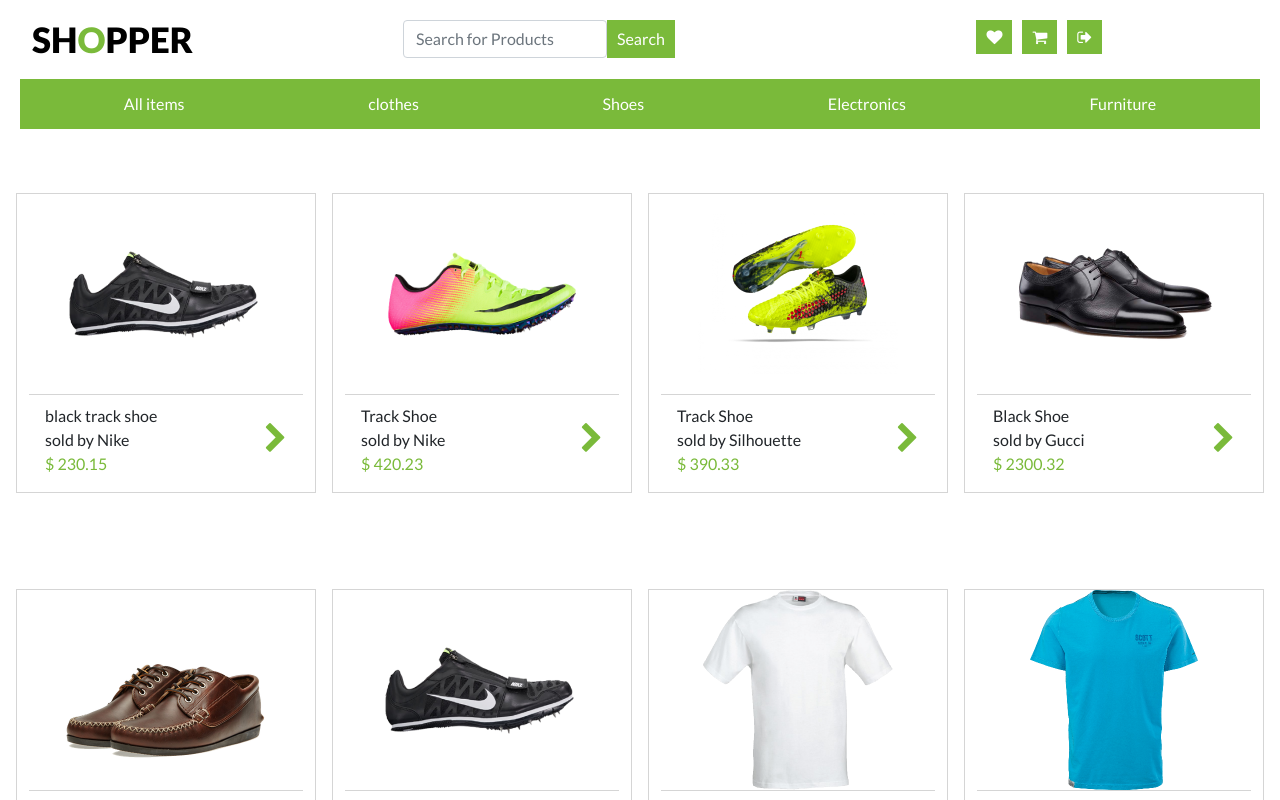
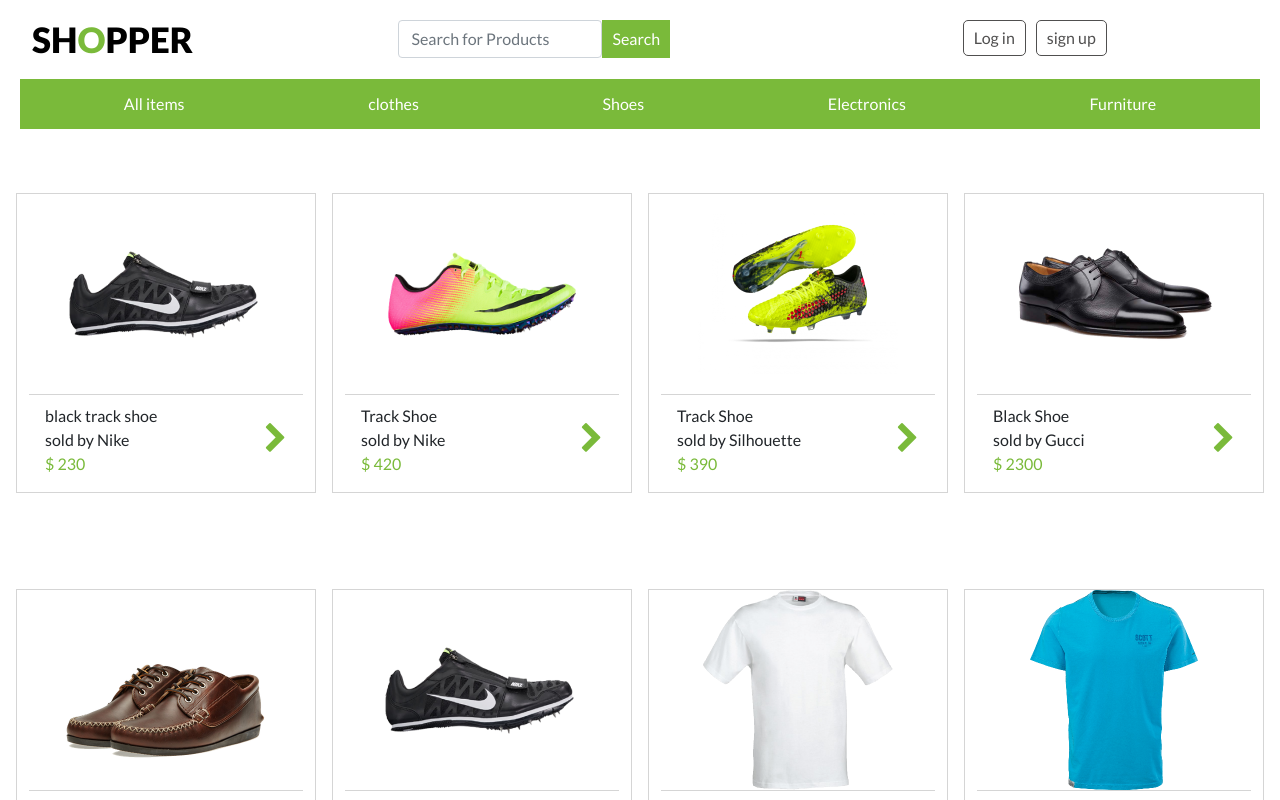
Before and after one commit to abdelaziz123456/shopper-marketplace, a React (Create React App) app: page / in a window 1280 px wide. Shown: the top 800 px of the page. Built offline with nearby package versions, Linux system fonts and the light colour scheme.

Commit message:
add Cart component and its functionality

```diff
--- a/package.json
+++ b/package.json
@@ -11,9 +11,11 @@
     "node-sass": "^6.0.1",
     "react": "^17.0.2",
     "react-dom": "^17.0.2",
+    "react-redux": "^7.2.6",
     "react-router-dom": "^6.2.1",
     "react-scripts": "4.0.3",
     "reactstrap": "^9.0.1",
+    "redux": "^4.1.2",
     "web-vitals": "^1.1.2"
   },
   "scripts": {
--- /dev/null
+++ b/src/Actions/index.js
@@ -0,0 +1,38 @@
+import { ADD_ITEM,DELETE_ITEM,CLEAR_ITEMS } from "./types";
+
+
+
+//actions creators
+
+
+export const add_item=(item)=>{
+    const action={
+        type:ADD_ITEM,
+        item
+    }
+
+
+    return  action
+}
+
+
+
+export const delete_item=(id)=>{
+    const action={
+        type:DELETE_ITEM,
+        id
+    }
+
+    return action
+
+}
+
+
+
+export const clear_items=()=>{
+    const action={
+        type:CLEAR_ITEMS
+    }
+
+    return action
+}
--- /dev/null
+++ b/src/Actions/types.js
@@ -0,0 +1,5 @@
+export const ADD_ITEM="ADD_ITEM";
+
+export const DELETE_ITEM="ADD_ITEM";
+
+export const CLEAR_ITEMS="ADD_ITEM";
--- a/src/App.js
+++ b/src/App.js
@@ -6,6 +6,7 @@
   Route
 } from "react-router-dom";
 import './App.scss';
+import Cart from "./components/Cart";
 import FavItems from "./components/FavItems";
 import Footer from './components/Footer';
 import Header from './components/Header';
@@ -19,7 +20,7 @@
 
   //Login setter
 
-  const [login,setLogin]=useState(true);
+  const [login,setLogin]=useState(false);
 
 
 
@@ -56,7 +57,7 @@
 
      <Route path="/shopper-marketplace" element={<MainContent category={category}/>}  />
 
-     <Route path="/login" element={<LogIn/>}  />
+     <Route path="/login" element={<LogIn  setLogin={setLogin}/>}  />
 
      <Route path="/signup" element={<SignUp/>}  />
 
@@ -66,7 +67,7 @@
 
      <Route path="/favitems" element={<FavItems favList={favList} setFavList={setFavList}/>}  />
 
-
+      <Route path='/cart' element={<Cart  />} />
 
 
      </Routes>
--- a/src/Data/index.js
+++ b/src/Data/index.js
@@ -3,7 +3,7 @@
 {
     id:1,
     name:'black track shoe',
-    price:230.15,
+    price:230,
     availableNumber:9,
     category:'shoes',
     seller:'Nike',
@@ -13,7 +13,7 @@
 {
     id:2,
     name:'Track Shoe',
-    price:420.23,
+    price:420,
     availableNumber:4,
     category:'shoes',
     seller:'Nike',
@@ -23,7 +23,7 @@
 {
     id:3,
     name:'Track Shoe',
-    price:390.33,
+    price:390,
     availableNumber:5,
     category:'shoes',
     seller:'Silhouette',
@@ -33,7 +33,7 @@
 {
     id:4,
     name:'Black Shoe',
-    price:2300.32,
+    price:2300,
     availableNumber:8,
     category:'shoes',
     seller:'Gucci',
@@ -43,7 +43,7 @@
 {
     id:5,
     name:'Brown shoes',
-    price:140.43,
+    price:140,
     availableNumber:14,
     category:'shoes',
     seller:'Gucci',
@@ -53,7 +53,7 @@
 {
     id:6,
     name:'black track shoe',
-    price:546.66,
+    price:546,
     availableNumber:12,
     category:'shoes',
     seller:'Nike',
@@ -63,7 +63,7 @@
 {
     id:7,
     name:'white t-shirt',
-    price:884.54,
+    price:884,
     availableNumber:5,
     category:'clothes',
     seller:'scott',
@@ -73,7 +73,7 @@
 {
     id:8,
     name:'blue t-shirt',
-    price:765.54,
+    price:765,
     availableNumber:3,
     category:'clothes',
     seller:'scott',
@@ -83,7 +83,7 @@
 {
     id:9,
     name:'black t-shirt',
-    price:666.5,
+    price:666,
     availableNumber:20,
     category:'clothes',
     seller:'scott',
@@ -93,7 +93,7 @@
 {
     id:10,
     name:'jeans',
-    price:657.54,
+    price:657,
     availableNumber:13,
     category:'clothes',
     seller:'sunny',
@@ -103,7 +103,7 @@
 {
     id:11,
     name:'blue shirt',
-    price:323.44,
+    price:323,
     availableNumber:4,
     category:'clothes',
     seller:'sunny',
@@ -113,7 +113,7 @@
 {
     id:12,
     name:'squared shirt',
-    price:656.54,
+    price:656,
     availableNumber:7,
     category:'clothes',
     seller:'sunny',
@@ -123,7 +123,7 @@
 {
     id:13,
     name:'gaming computer',
-    price:1200.43,
+    price:1200,
     availableNumber:4,
     category:'electronics',
     seller:'MSI',
@@ -133,7 +133,7 @@
 {
     id:14,
     name:'apple computer',
-    price:545.54,
+    price:545,
     availableNumber:6,
     category:'electronics',
     seller:'Apple',
@@ -143,7 +143,7 @@
 {
     id:15,
     name:'samsung mobile',
-    price:997.65,
+    price:997,
     availableNumber:11,
     category:'electronics',
     seller:'samsung',
@@ -153,7 +153,7 @@
 {
     id:16,
     name:'iphone 7',
-    price:657.54,
+    price:657,
     availableNumber:15,
     category:'electronics',
     seller:'apple',
@@ -163,7 +163,7 @@
 {
     id:17,
     name:'apple laptop',
-    price:765.65,
+    price:765,
     availableNumber:12,
     category:'electronics',
     seller:'apple',
@@ -173,7 +173,7 @@
 {
     id:18,
     name:'wireless headphones',
-    price:656.65,
+    price:656,
     availableNumber:3,
     category:'electronics',
     seller:'logitec',
@@ -183,7 +183,7 @@
 {
     id:19,
     name:'brown sofa',
-    price:240.43,
+    price:240,
     availableNumber:22,
     category:'furniture',
     seller:'ikea',
@@ -193,7 +193,7 @@
 {
     id:20,
     name:'red sofa',
-    price:439.43,
+    price:439,
     availableNumber:14,
     category:'furniture',
     seller:'ikea',
@@ -203,7 +203,7 @@
 {
     id:21,
     name:'metal table',
-    price:543.43,
+    price:543,
     availableNumber:4,
     category:'furniture',
     seller:'ikea',
@@ -213,7 +213,7 @@
 {
     id:22,
     name:'wooden table',
-    price:1300.32,
+    price:1300,
     availableNumber:9,
     category:'furniture',
     seller:'ikea',
@@ -223,7 +223,7 @@
 {
     id:23,
     name:'arm chair',
-    price:545.43,
+    price:545,
     availableNumber:10,
     category:'furniture',
     seller:'ikea',
@@ -233,7 +233,7 @@
 {
     id:24,
     name:'office chair',
-    price:543.43,
+    price:543,
     availableNumber:11,
     category:'furniture',
     seller:'ikea',
@@ -243,7 +243,7 @@
 {
     id:25,
     name:'Dock shoe',
-    price:230.15,
+    price:230,
     availableNumber:12,
     category:'shoes',
     seller:'Nike',
@@ -253,7 +253,7 @@
 {
     id:26,
     name:'Addidas shoe',
-    price:420.23,
+    price:420,
     availableNumber:4,
     category:'shoes',
     seller:'Nike',
@@ -263,7 +263,7 @@
 {
     id:27,
     name:'Track Shoe',
-    price:390.33,
+    price:390,
     availableNumber:5,
     category:'shoes',
     seller:'Silhouette',
@@ -273,7 +273,7 @@
 {
     id:28,
     name:'Black Shoe',
-    price:2300.32,
+    price:2300,
     availableNumber:6,
     category:'shoes',
     seller:'Gucci',
@@ -283,7 +283,7 @@
 {
     id:29,
     name:'Brown shoes',
-    price:140.43,
+    price:140,
     availableNumber:7,
     category:'shoes',
     seller:'Gucci',
@@ -293,7 +293,7 @@
 {
     id:30,
     name:'black track shoe',
-    price:546.66,
+    price:546,
     availableNumber:8,
     category:'shoes',
     seller:'Nike',
@@ -303,7 +303,7 @@
 {
     id:31,
     name:'white t-shirt',
-    price:884.54,
+    price:884,
     availableNumber:9,
     category:'clothes',
     seller:'scott',
@@ -313,7 +313,7 @@
 {
     id:32,
     name:'blue t-shirt',
-    price:765.54,
+    price:765,
     availableNumber:10,
     category:'clothes',
     seller:'scott',
@@ -323,7 +323,7 @@
 {
     id:33,
     name:'black t-shirt',
-    price:666.5,
+    price:666,
     availableNumber:11,
     category:'clothes',
     seller:'scott',
@@ -333,7 +333,7 @@
 {
     id:34,
     name:'jeans',
-    price:657.54,
+    price:657,
     availableNumber:12,
     category:'clothes',
     seller:'sunny',
@@ -343,7 +343,7 @@
 {
     id:35,
     name:'blue shirt',
-    price:323.44,
+    price:323,
     availableNumber:13,
     category:'clothes',
     seller:'sunny',
@@ -353,7 +353,7 @@
 {
     id:36,
     name:'squared shirt',
-    price:656.54,
+    price:656,
     availableNumber:14,
     category:'clothes',
     seller:'sunny',
@@ -363,7 +363,7 @@
 {
     id:37,
     name:'gaming computer',
-    price:1200.43,
+    price:1200,
     availableNumber:15,
     category:'electronics',
     seller:'MSI',
@@ -373,7 +373,7 @@
 {
     id:38,
     name:'apple computer',
-    price:545.54,
+    price:545,
     availableNumber:16,
     category:'electronics',
     seller:'Apple',
@@ -383,7 +383,7 @@
 {
     id:39,
     name:'samsung mobile',
-    price:997.65,
+    price:997,
     availableNumber:4,
     category:'electronics',
     seller:'samsung',
@@ -393,7 +393,7 @@
 {
     id:40,
     name:'iphone 7',
-    price:657.54,
+    price:657,
     availableNumber:6,
     category:'electronics',
     seller:'apple',
@@ -403,7 +403,7 @@
 {
     id:41,
     name:'apple laptop',
-    price:765.65,
+    price:765,
     availableNumber:7,
     category:'electronics',
     seller:'apple',
@@ -413,7 +413,7 @@
 {
     id:42,
     name:'wireless headphones',
-    price:656.65,
+    price:656,
     availableNumber:8,
     category:'electronics',
     seller:'logitec',
@@ -423,7 +423,7 @@
 {
     id:43,
     name:'brown sofa',
-    price:543.43,
+    price:543,
     availableNumber:9,
     category:'furniture',
     seller:'ikea',
@@ -433,7 +433,7 @@
 {
     id:44,
     name:'red sofa',
-    price:654.54,
+    price:654,
     availableNumber:10,
     category:'furniture',
     seller:'ikea',
@@ -443,7 +443,7 @@
 {
     id:45,
     name:'metal table',
-    price:545.65,
+    price:545,
     availableNumber:11,
     category:'furniture',
     seller:'ikea',
@@ -463,7 +463,7 @@
 {
     id:47,
     name:'arm chair',
-    price:323.32,
+    price:323,
     availableNumber:13,
     category:'furniture',
     seller:'ikea',
@@ -473,7 +473,7 @@
 {
     id:48,
     name:'office chair',
-    price:434.54,
+    price:434,
     availableNumber:14,
     category:'furniture',
     seller:'ikea',
--- /dev/null
+++ b/src/Reducer/rootReducer.js
@@ -0,0 +1,44 @@
+
+import { ADD_ITEM,DELETE_ITEM,CLEAR_ITEMS } from "../Actions/types";
+
+
+
+
+const  CartItems=(state=[],action)=>{
+
+    let items=[];
+
+    if(action.type===ADD_ITEM){
+        items=[...state,action.item] ;
+
+        return items
+
+    }
+
+
+
+    else if(action.type===DELETE_ITEM){
+
+        items=state.filter((item)=>
+        item.id!==action.id
+    )
+    return items
+    }
+
+
+    else if(action.type===CLEAR_ITEMS){
+        items=[];
+        return items
+    }
+
+
+
+    else {
+        return state
+    }
+
+
+}
+
+
+export default CartItems
--- /dev/null
+++ b/src/components/Cart/index.js
@@ -0,0 +1,90 @@
+import React, { useState } from 'react';
+import {delete_item} from '../../Actions'
+import './index.scss';
+import { useDispatch,useSelector } from 'react-redux';
+
+
+
+
+export default function Cart() {
+
+
+
+    //all items from cart
+
+
+    const dispatch=useDispatch();
+
+    const  deleteHandler=(id)=>{
+        console.log(id);
+      dispatch(delete_item(id))
+    }
+
+
+    let items=useSelector(state=>state)
+
+    return (
+
+        <div className='cart'>
+
+
+            {items.length ?
+            <>
+           <h3>Your Product List</h3>
+            <table className='table'>
+            <thead>
+                <tr>
+                    <th>#</th>
+                    <th>Name</th>
+                    <th>number</th>
+                    <th>Price</th>
+                    <th>Delete</th>
+                </tr>
+            </thead>
+            <tbody>
+                {
+
+
+                items.map(item=>
+
+                (
+
+                    <tr>
+                        <td>{item.id}</td>
+                        <td>{item.name}</td>
+                        <td>{item.number}</td>
+                        <td>{item.price}</td>
+                        <td><button className="btn" onClick={()=>{
+                            deleteHandler(item.id)
+                        }}>
+                        <i className="fa fa-minus-circle " aria-hidden="true"></i>
+
+                            </button></td>
+                    </tr>
+                ))
+                }
+
+            </tbody>
+
+        </table>
+         <br />
+
+
+
+
+
+
+
+
+
+        </> :
+
+
+        <h3 className='text-center'>Your Product List is Empty</h3> }
+
+
+
+
+        </div>
+    )
+}
--- /dev/null
+++ b/src/components/Cart/index.scss
@@ -0,0 +1,8 @@
+.cart{
+    .btn{
+        padding: 0;
+        i{
+        color: red;
+    }
+}
+}
--- a/src/components/Header/index.js
+++ b/src/components/Header/index.js
@@ -74,7 +74,7 @@
 
 
           <NavbarBrand >
-            <Link to="/shopper-marketplace"  >
+            <Link to="/shopper-marketplace" onClick={()=>{props.setCategory('all')}}  >
             <p className='nav-brand'>
               SH<span>O</span>PPER
               </p>
@@ -113,7 +113,7 @@
                   </button>
                   </Link>
 
-                  <Link to="/login" style={{ textDecoration: 'none' }} >
+                  <Link to="/cart" style={{ textDecoration: 'none' }} >
                     <button className="btn-main nav-item">
                     <i class="fa fa-shopping-cart" ></i>
 
--- a/src/components/LogIn/index.js
+++ b/src/components/LogIn/index.js
@@ -1,10 +1,50 @@
-import {Link} from 'react-router-dom';
+import {Link, useNavigate} from 'react-router-dom';
 import React from 'react'
 import './index.scss';
 
-export default function LogIn() {
+import {
+
+     Modal,
+      ModalBody,
+      Button
+     } from 'reactstrap';
+
+export default function LogIn(props) {
+
+
+
+    // redirect hook
+
+    const navigate=useNavigate();
+
+
+
+    // modal handler
+
+    const [modal, setModal] = React.useState(false);
+
+   const toggle = () => setModal(!modal);
+
+
+    // login hamdler
+
+    const  loginHandler=(e)=>{
+        e.preventDefault();
+        props.setLogin(true);
+        toggle();
+    }
+
+
+    //redirect handler
+
+    const redirectHandler=()=>{
+        toggle();
+        navigate('/shopper-marketplace')
+
+    }
+
     return (
-        <div className='form '>
+        <form className='form ' onSubmit={loginHandler}>
                <div className="main-div ">
 
 
@@ -14,11 +54,15 @@
 
 
 
+
+
+
+
                     {/* Login section start */}
 
-                   <input className='form-control my-2  ' type="text" placeholder='Username/Email ' />
+                   <input className='form-control my-2  ' type="email" placeholder='Email '  required />
 
-                   <input className='form-control my-2 ' type="password" placeholder='Password' />
+                   <input className='form-control my-2 ' type="password" placeholder='Password' required />
 
 
                    <div className="d-flex justify-content-between w-100 my-3">
@@ -32,7 +76,7 @@
 
                    </div>
 
-                   <button className="btn-main px-3 py-2 mb-3">
+                   <button className="btn-main px-3 py-2 mb-3" type='submit'>
                        Log in
                    </button>
 
@@ -111,7 +155,43 @@
                {/* register section end */}
 
 
+
+
+
+
+                  {/* logout modal start  */}
+
+        <Modal isOpen={modal}
+                toggle={toggle} centered
+                >
+                <ModalBody className='m-4'>
+                  <h5 className='text-success text-center'> Logged in successfully</h5>
+
+
+
+                    <div className='d-flex justify-content-center mt-5'>
+
+
+
+
+
+                      <Button onClick={redirectHandler}>
+                        Ok
+                      </Button>
+                    </div>
+                </ModalBody>
+
+            </Modal>
+
+    {/* logout modal end  */}
+
+
+
+
+
+
+
                </div>
-        </div>
+        </form>
     )
 }
--- a/src/components/ProductDetails/index.js
+++ b/src/components/ProductDetails/index.js
@@ -5,7 +5,21 @@
 import {items} from '../../Data';
 import Description from '../Description';
 
+import {add_item} from '../../Actions'
+
+import {
+   Modal,
+    ModalBody,
+    Button
+   } from 'reactstrap';
+
+   import { useDispatch ,useSelector} from 'react-redux';
+
+
 export default function ProductDetails(props) {
+
+
+
 
 //useHistory hook to redirect the user to favourite page
 
@@ -19,14 +33,65 @@
 let product=items.find(item=>item.id==params.id) ;
 
 
+
+//add item to cart
+const dispatch = useDispatch();
+const cartItems=useSelector(state=>state)
+
+const addToCart=()=>{
+
+   dispatch(add_item({id:cartItems.length+1,name:product.name,number:num,price:product.price*num}));
+
+   navigate('/cart');
+
+}
+
+
+
+
+// add item to favourite list
+
 let favList=props.favList;
 let setFavList=props.setFavList;
 const favouriteHandler=()=>{
+
   setFavList([...favList,{...product}]);
   navigate('/favitems')
 }
 
 
+
+//modal
+
+const [modal, setModal] = React.useState(false);
+
+const toggle = () => setModal(!modal);
+
+
+
+
+// ask user to login first before add to favourite
+
+const loginToFav=()=>{
+  if(props.login){
+
+    favouriteHandler()
+
+  }else{
+    toggle();
+  }
+}
+
+
+// ask user to login first before add to cart
+
+const loginToCart=()=>{
+  if(props.login){
+    addToCart()
+  }else{
+    toggle()
+  }
+}
 
 
 // item number state
@@ -125,7 +190,7 @@
                     <i className="fa fa-star"></i>
                 </div>
 
-                <button className="btn-main my-3">
+                <button className="btn-main my-3" onClick={loginToCart}>
                     Add To Cart
                 </button>
 
@@ -142,7 +207,7 @@
                     -
                   </button>
                 </div>
-                <button className="btn-main my-3" onClick={favouriteHandler}>
+                <button className="btn-main my-3" onClick={loginToFav}>
                 <i className="fa fa-heart" ></i>
                 </button>
          </div>
@@ -163,6 +228,54 @@
     {/* desc & reviews end */}
 
           <hr />
+
+
+
+
+
+
+
+        {/* logout modal start  */}
+
+        <Modal isOpen={modal}
+                toggle={toggle} centered
+                >
+                <ModalBody className='m-4'>
+                  <h5 className='text-center'>you should log in first</h5>
+
+
+
+                    <div className='d-flex justify-content-center mt-5'>
+
+
+
+
+
+                      <Button onClick={()=>{
+                        toggle();
+                        navigate('/login')
+                      }}>
+                        Go to Login Page
+                      </Button>
+                    </div>
+                </ModalBody>
+
+            </Modal>
+
+    {/* logout modal end  */}
+
+
+
+
+
+
+
+
+
+
+
+
+
         </div>
 
 
--- a/src/index.js
+++ b/src/index.js
@@ -3,11 +3,17 @@
 import './index.scss';
 import App from './App';
 import 'font-awesome/css/font-awesome.min.css'
-import 'bootstrap/dist/css/bootstrap.min.css'
+import 'bootstrap/dist/css/bootstrap.min.css';
+import { createStore } from 'redux';
+import CartItems from './Reducer/rootReducer';
+import { Provider } from 'react-redux';
+
+
+const store1=createStore(CartItems)
 
 ReactDOM.render(
-  <React.StrictMode>
+  <Provider store={store1}>
     <App />
-    </React.StrictMode>,
+    </Provider>,
   document.getElementById('root')
 );
```
Also changed, not shown: 1 other file (tests, documents, lock files or other folders).
